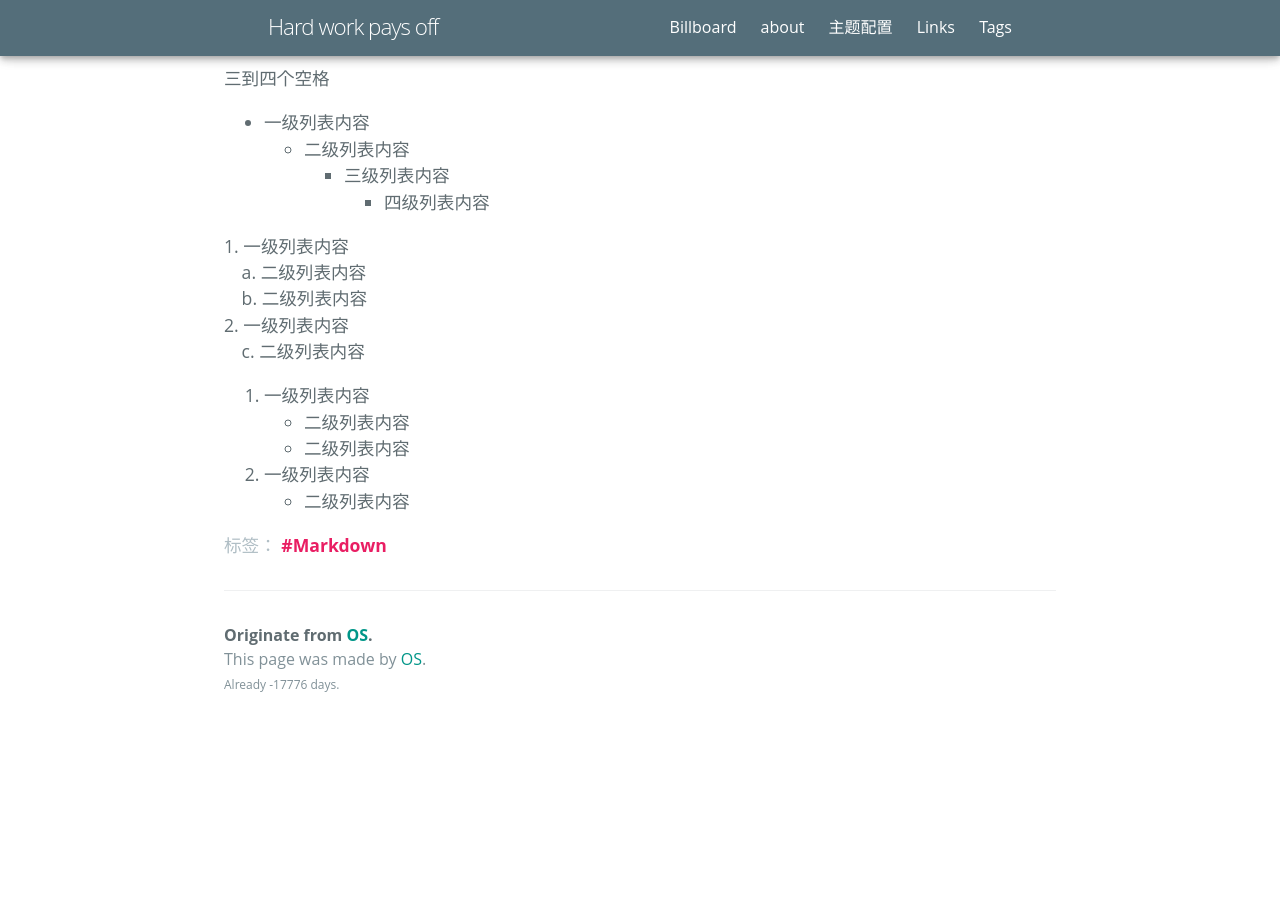
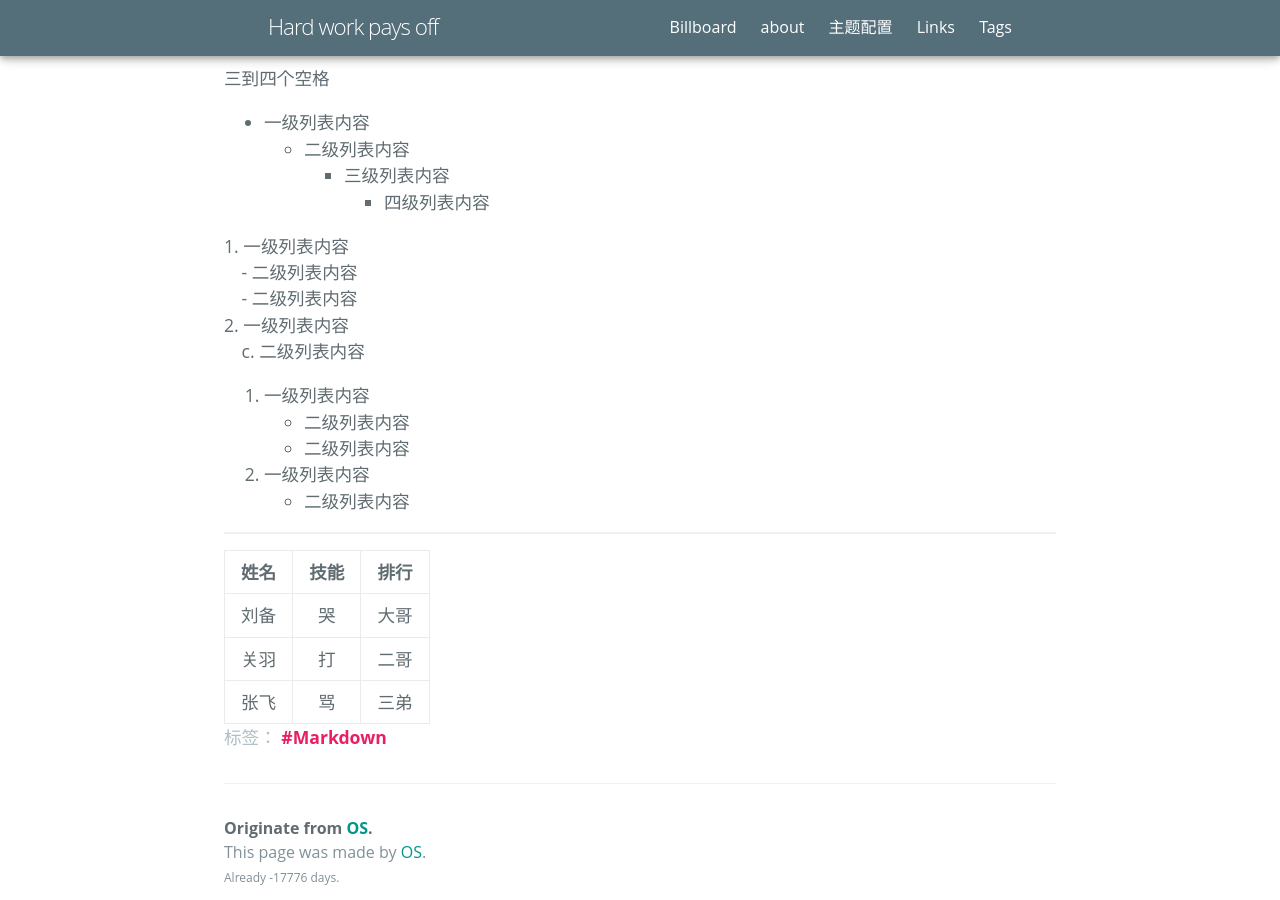
Before and after one commit to xiaoshou0427/xiaoshou0427.github.io, a Jekyll site: the page built from _posts/2019-09-02-Markdown.md, in a window 1280 px wide and 900 px high, scrolled down 3038 px. Built offline with Jekyll 4.4.1, drawn with Linux system fonts in a browser that asks for light colours; some web fonts are replaced; before the commit the page ends 3781 px from its top, so only the background shows below that.

Commit message:
Update 2019-09-02-Markdown.md

```diff
--- a/_posts/2019-09-02-Markdown.md
+++ b/_posts/2019-09-02-Markdown.md
@@ -98,8 +98,8 @@ title可加可不加<br>
 
 <p>
 1. 一级列表内容<br>
-&emsp;a. 二级列表内容<br>
-&emsp;b. 二级列表内容<br>
+&emsp;- 二级列表内容<br>
+&emsp;- 二级列表内容<br>
 2. 一级列表内容<br>
 &emsp;c. 二级列表内容
 </p>
@@ -109,3 +109,11 @@ title可加可不加<br>
     - 二级列表内容
 2. 一级列表内容
     - 二级列表内容
+
+---
+
+姓名|技能|排行
+-|:-:|-:
+刘备|哭|大哥
+关羽|打|二哥
+张飞|骂|三弟
```
